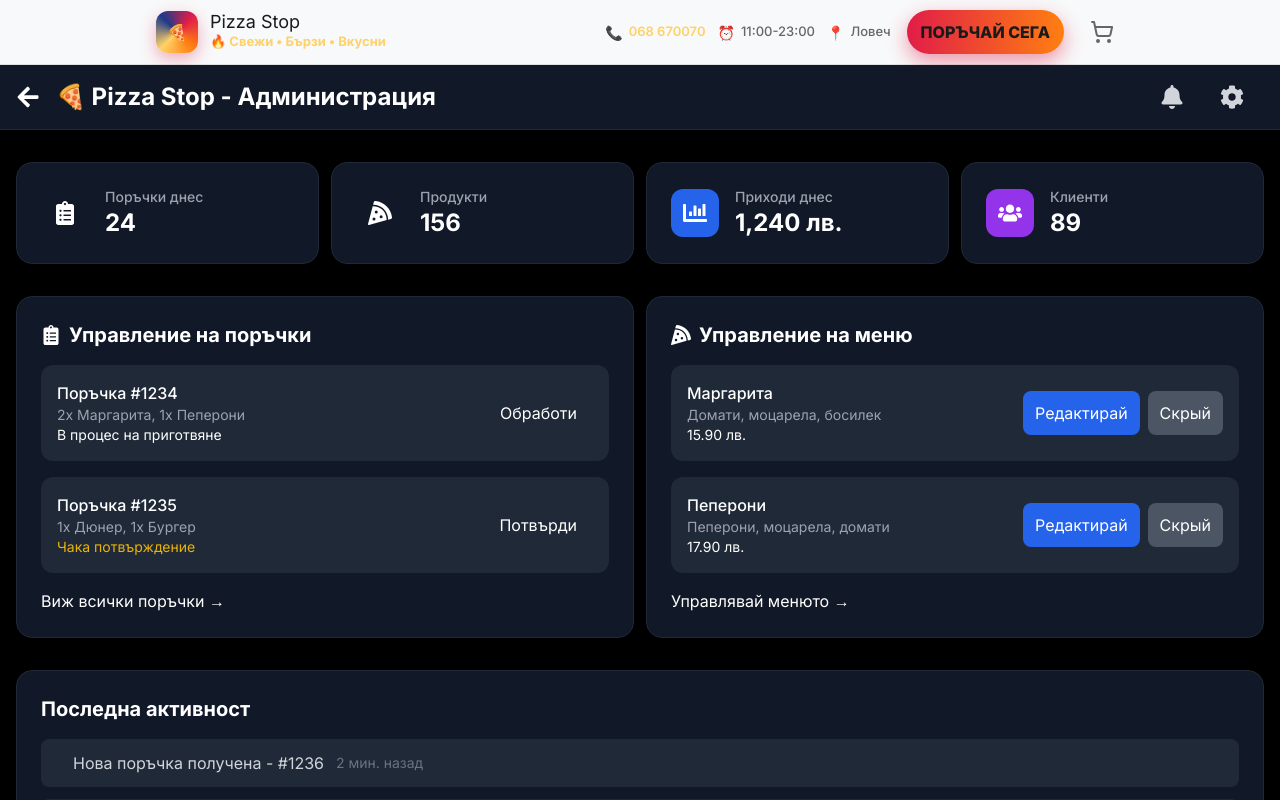
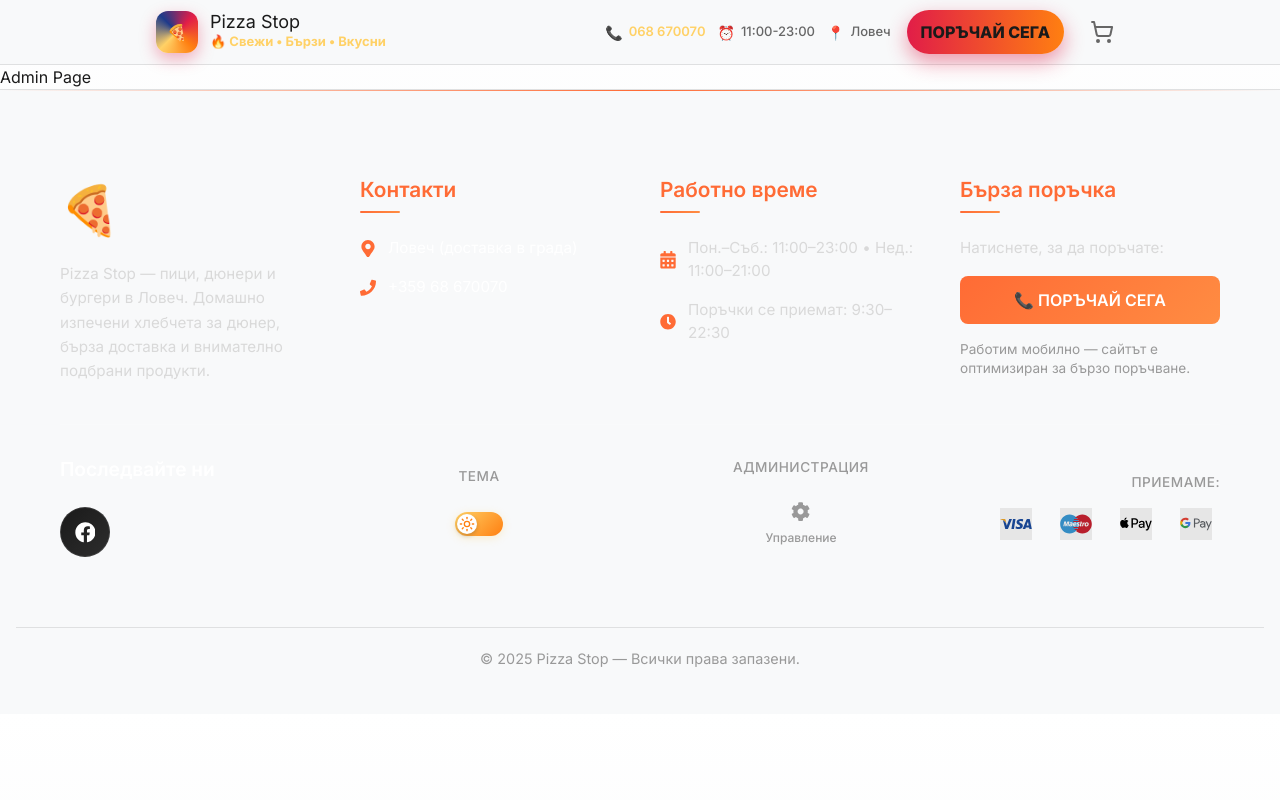
Before and after one commit to MaykalDroshev-Hull/pizza-stop.bg, a Next.js app: page /admin in a window 1280 px wide. Shown: the top 800 px of the page. Built offline with nearby package versions, Linux system fonts and the light colour scheme.

Commit message:
left admin page blank

```diff
--- a/src/app/admin/page.tsx
+++ b/src/app/admin/page.tsx
@@ -1,199 +1,8 @@
-import Link from 'next/link'
-import { FaArrowLeft, FaClipboardList, FaPizzaSlice, FaChartBar, FaUsers, FaCog, FaBell } from 'react-icons/fa'
-
-/**
- * Administration page for Pizza Stop with dashboard-style layout and management tools.
- * @returns {JSX.Element} The JSX code for the Admin page.
- */
 const AdminPage = () => {
   return (
-    <div className="min-h-screen bg-black text-white">
-      {/* Header */}
-      <header className="bg-gray-900 border-b border-gray-800">
-        <div className="max-w-7xl mx-auto px-4 sm:px-6 lg:px-8">
-          <div className="flex items-center justify-between h-16">
-            <div className="flex items-center space-x-4">
-              <Link
-                href="/"
-                className="text-pizza-red hover:text-pizza-green transition-colors duration-200"
-              >
-                <FaArrowLeft className="h-6 w-6" />
-              </Link>
-              <h1 className="text-2xl font-bold text-white">🍕 Pizza Stop - Администрация</h1>
-            </div>
-            <div className="flex items-center space-x-4">
-              <button className="text-gray-300 hover:text-white transition-colors duration-200">
-                <FaBell className="h-6 w-6" />
-              </button>
-              <button className="text-gray-300 hover:text-white transition-colors duration-200">
-                <FaCog className="h-6 w-6" />
-              </button>
-            </div>
-          </div>
-        </div>
-      </header>
-
-      {/* Main Content */}
-      <main className="max-w-7xl mx-auto px-4 sm:px-6 lg:px-8 py-8">
-        {/* Stats Overview */}
-        <div className="grid grid-cols-1 md:grid-cols-2 lg:grid-cols-4 gap-6 mb-8">
-          <div className="bg-gray-900 rounded-2xl p-6 border border-gray-800">
-            <div className="flex items-center">
-              <div className="p-3 bg-pizza-red rounded-xl">
-                <FaClipboardList className="h-6 w-6 text-white" />
-              </div>
-              <div className="ml-4">
-                <p className="text-sm font-medium text-gray-400">Поръчки днес</p>
-                <p className="text-2xl font-bold text-white">24</p>
-              </div>
-            </div>
-          </div>
-
-          <div className="bg-gray-900 rounded-2xl p-6 border border-gray-800">
-            <div className="flex items-center">
-              <div className="p-3 bg-pizza-green rounded-xl">
-                <FaPizzaSlice className="h-6 w-6 text-white" />
-              </div>
-              <div className="ml-4">
-                <p className="text-sm font-medium text-gray-400">Продукти</p>
-                <p className="text-2xl font-bold text-white">156</p>
-              </div>
-            </div>
-          </div>
-
-          <div className="bg-gray-900 rounded-2xl p-6 border border-gray-800">
-            <div className="flex items-center">
-              <div className="p-3 bg-blue-600 rounded-xl">
-                <FaChartBar className="h-6 w-6 text-white" />
-              </div>
-              <div className="ml-4">
-                <p className="text-sm font-medium text-gray-400">Приходи днес</p>
-                <p className="text-2xl font-bold text-white">1,240 лв.</p>
-              </div>
-            </div>
-          </div>
-
-          <div className="bg-gray-900 rounded-2xl p-6 border border-gray-800">
-            <div className="flex items-center">
-              <div className="p-3 bg-purple-600 rounded-xl">
-                <FaUsers className="h-6 w-6 text-white" />
-              </div>
-              <div className="ml-4">
-                <p className="text-sm font-medium text-gray-400">Клиенти</p>
-                <p className="text-2xl font-bold text-white">89</p>
-              </div>
-            </div>
-          </div>
-        </div>
-
-        {/* Quick Actions */}
-        <div className="grid grid-cols-1 lg:grid-cols-2 gap-8 mb-8">
-          {/* Orders Management */}
-          <div className="bg-gray-900 rounded-2xl p-6 border border-gray-800">
-            <h2 className="text-xl font-bold text-white mb-4 flex items-center">
-              <FaClipboardList className="h-5 w-5 mr-2 text-pizza-red" />
-              Управление на поръчки
-            </h2>
-            <div className="space-y-4">
-              <div className="flex items-center justify-between p-4 bg-gray-800 rounded-xl">
-                <div>
-                  <p className="font-medium text-white">Поръчка #1234</p>
-                  <p className="text-sm text-gray-400">2x Маргарита, 1x Пеперони</p>
-                  <p className="text-sm text-pizza-green">В процес на приготвяне</p>
-                </div>
-                <button className="bg-pizza-red hover:bg-red-700 text-white px-4 py-2 rounded-xl transition-colors duration-200">
-                  Обработи
-                </button>
-              </div>
-              <div className="flex items-center justify-between p-4 bg-gray-800 rounded-xl">
-                <div>
-                  <p className="font-medium text-white">Поръчка #1235</p>
-                  <p className="text-sm text-gray-400">1x Дюнер, 1x Бургер</p>
-                  <p className="text-sm text-yellow-500">Чака потвърждение</p>
-                </div>
-                <button className="bg-pizza-green hover:bg-green-700 text-white px-4 py-2 rounded-xl transition-colors duration-200">
-                  Потвърди
-                </button>
-              </div>
-            </div>
-            <Link
-              href="/admin/orders"
-              className="inline-block mt-4 text-pizza-red hover:text-pizza-green transition-colors duration-200"
-            >
-              Виж всички поръчки →
-            </Link>
-          </div>
-
-          {/* Menu Management */}
-          <div className="bg-gray-900 rounded-2xl p-6 border border-gray-800">
-            <h2 className="text-xl font-bold text-white mb-4 flex items-center">
-              <FaPizzaSlice className="h-5 w-5 mr-2 text-pizza-green" />
-              Управление на меню
-            </h2>
-            <div className="space-y-4">
-              <div className="flex items-center justify-between p-4 bg-gray-800 rounded-xl">
-                <div>
-                  <p className="font-medium text-white">Маргарита</p>
-                  <p className="text-sm text-gray-400">Домати, моцарела, босилек</p>
-                  <p className="text-sm text-pizza-green">15.90 лв.</p>
-                </div>
-                <div className="flex space-x-2">
-                  <button className="bg-blue-600 hover:bg-blue-700 text-white px-3 py-1 rounded-lg transition-colors duration-200">
-                    Редактирай
-                  </button>
-                  <button className="bg-gray-600 hover:bg-gray-700 text-white px-3 py-1 rounded-lg transition-colors duration-200">
-                    Скрый
-                  </button>
-                </div>
-              </div>
-              <div className="flex items-center justify-between p-4 bg-gray-800 rounded-xl">
-                <div>
-                  <p className="font-medium text-white">Пеперони</p>
-                  <p className="text-sm text-gray-400">Пеперони, моцарела, домати</p>
-                  <p className="text-sm text-pizza-green">17.90 лв.</p>
-                </div>
-                <div className="flex space-x-2">
-                  <button className="bg-blue-600 hover:bg-blue-700 text-white px-3 py-1 rounded-lg transition-colors duration-200">
-                    Редактирай
-                  </button>
-                  <button className="bg-gray-600 hover:bg-gray-700 text-white px-3 py-1 rounded-lg transition-colors duration-200">
-                    Скрый
-                  </button>
-                </div>
-              </div>
-            </div>
-            <Link
-              href="/admin/menu"
-              className="inline-block mt-4 text-pizza-red hover:text-pizza-green transition-colors duration-200"
-            >
-              Управлявай менюто →
-            </Link>
-          </div>
-        </div>
-
-        {/* Recent Activity */}
-        <div className="bg-gray-900 rounded-2xl p-6 border border-gray-800">
-          <h2 className="text-xl font-bold text-white mb-4">Последна активност</h2>
-          <div className="space-y-3">
-            <div className="flex items-center space-x-3 p-3 bg-gray-800 rounded-lg">
-              <div className="w-2 h-2 bg-pizza-green rounded-full"></div>
-              <span className="text-gray-300">Нова поръчка получена - #1236</span>
-              <span className="text-sm text-gray-500 ml-auto">2 мин. назад</span>
-            </div>
-            <div className="flex items-center space-x-3 p-3 bg-gray-800 rounded-lg">
-              <div className="w-2 h-2 bg-blue-500 rounded-full"></div>
-              <span className="text-gray-300">Поръчка #1234 е готова за доставка</span>
-              <span className="text-sm text-gray-500 ml-auto">15 мин. назад</span>
-            </div>
-            <div className="flex items-center space-x-3 p-3 bg-gray-800 rounded-lg">
-              <div className="w-2 h-2 bg-yellow-500 rounded-full"></div>
-              <span className="text-gray-300">Нов продукт добавен - "Студена кафе"</span>
-              <span className="text-sm text-gray-500 ml-auto">1 час назад</span>
-            </div>
-          </div>
-        </div>
-      </main>
-    </div>
+   <div>
+    <h1>Admin Page</h1>
+   </div>
   )
 }
 
```
